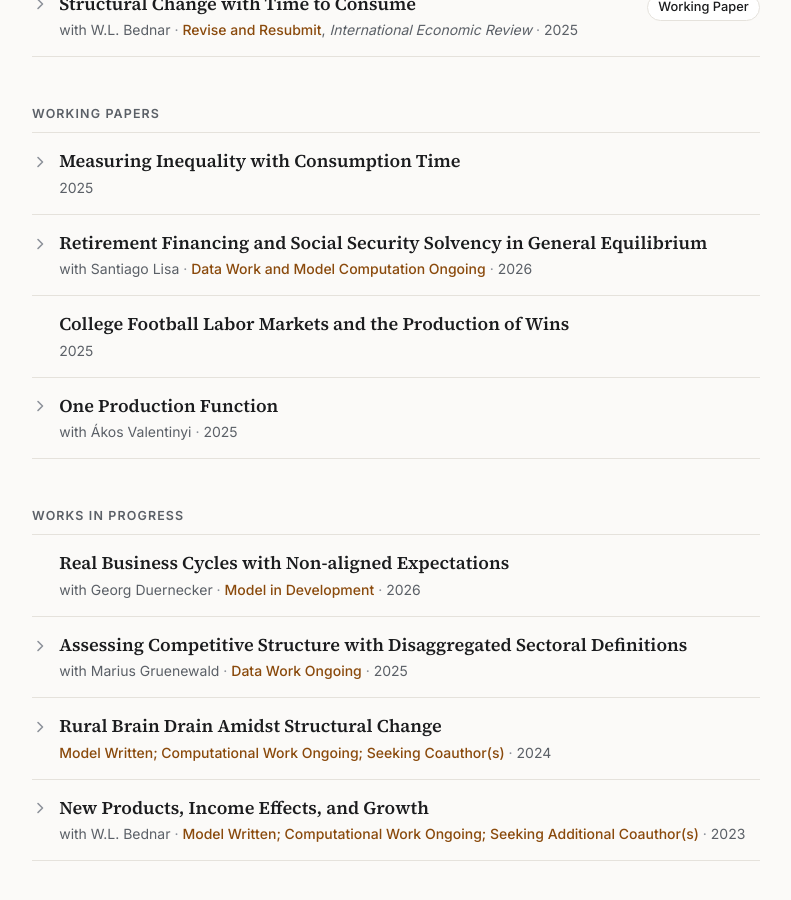
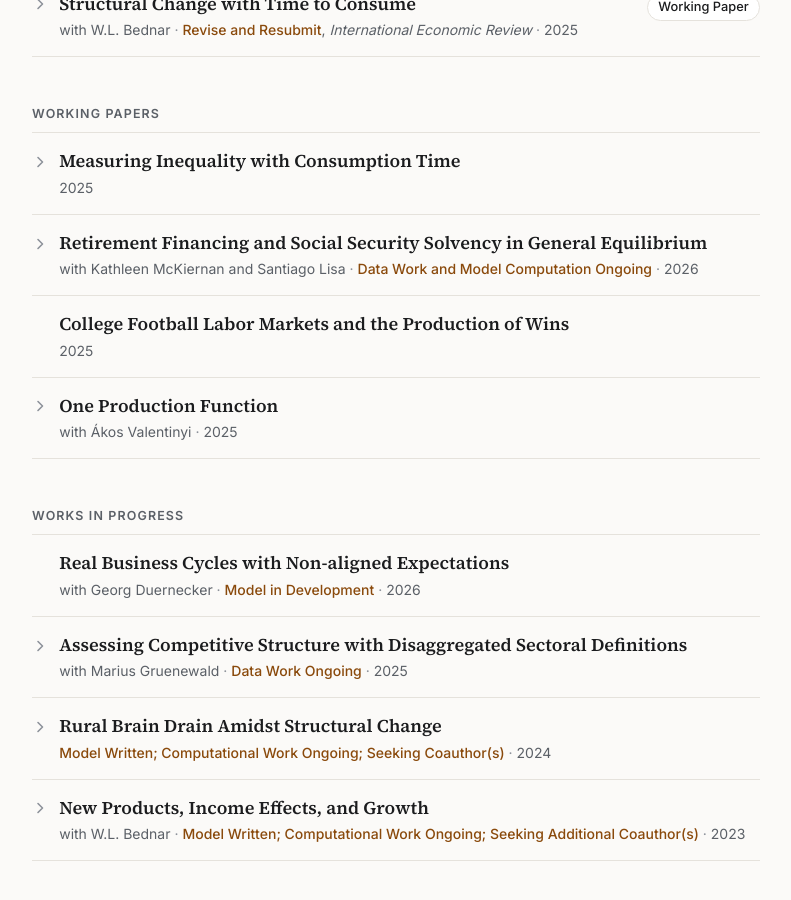
Before and after one commit to npretnar/npretnar.github.io, a Jekyll site: the page built from research.html, in a window 1280 px wide and 900 px high, scrolled down 1273 px. Shown: the whole window, without its empty margins (244-1035 px from the left). Built offline with Jekyll 4.4.1, drawn with Linux system fonts in a browser that asks for light colours.

Commit message:
Update coauthors for retirement financing paper

```diff
--- a/_data/research.yml
+++ b/_data/research.yml
@@ -304,7 +304,7 @@ sections:
             url: https://docs.google.com/spreadsheets/d/1dNVbu62PzijdbDSNQw83ANvSkJH3Z4zg/edit?usp=share_link&ouid=103864238705331262948&rtpof=true&sd=true
 
       - title: Retirement Financing and Social Security Solvency in General Equilibrium
-        coauthors: [Santiago Lisa]
+        coauthors: [Kathleen McKiernan, Santiago Lisa]
         status: Data Work and Model Computation Ongoing
         year: 2026
         abstract: >-
```
